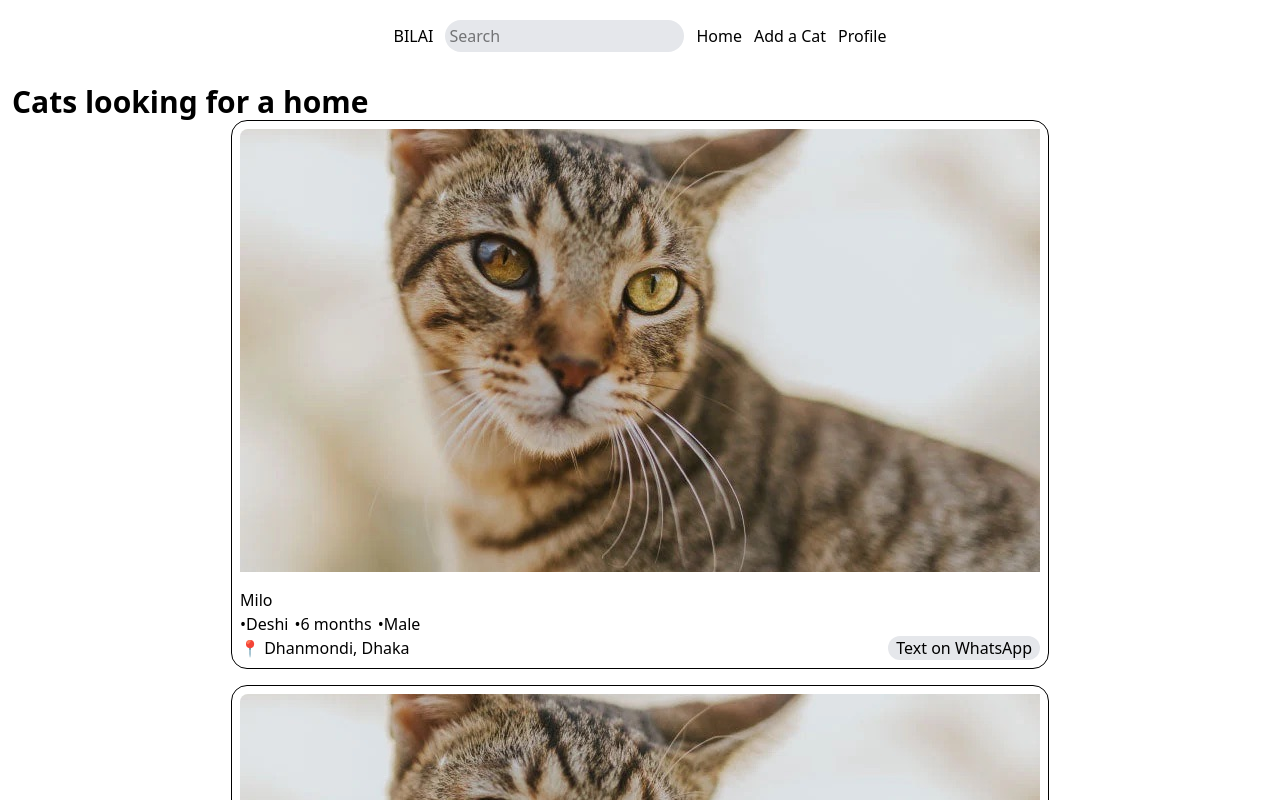
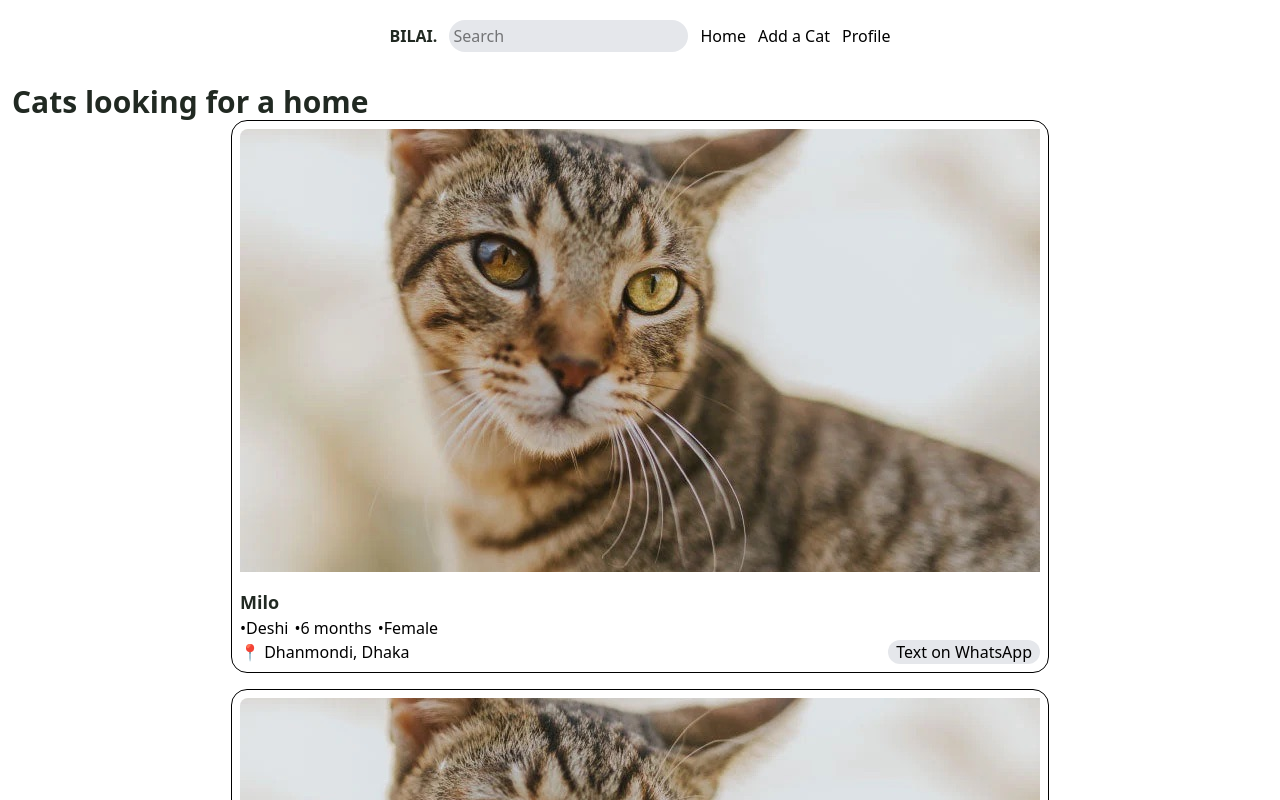
Before and after one commit to jahinhossain8573/bilai, a Next.js app: page / in a window 1280 px wide. Shown: the top 800 px of the page. Built offline with nearby package versions, Linux system fonts and the light colour scheme.

Commit message:
Changing Fonts and color

```diff
--- a/app/components/card.tsx
+++ b/app/components/card.tsx
@@ -15,7 +15,7 @@ export default function Card() {
 
       <div className="p-2">
         {/* Text inside the card */}
-        <h2 className="">Milo</h2> {/* Line 1 — Cat Name */}
+        <h2 className="text-lg font-bold text-[#212922]">Milo</h2> {/* Line 1 — Cat Name */}
         <ul className="flex gap-1.5">
           {" "}
           {/* Line 2 — Breed, Age, Gender */}
@@ -29,7 +29,7 @@ export default function Card() {
           </li>
           <li>
             <span>•</span>
-            <span>Male</span>
+            <span>Female</span>
           </li>
         </ul>
         <div>
--- a/app/page.tsx
+++ b/app/page.tsx
@@ -8,7 +8,7 @@ export default function App() {
         {/* Navbar */}
         <div>
           {/* ADD IN LOGO AND THE "BILAI" TEXT HERE */}
-          <h1>BILAI</h1>
+          <h1 className="text-1xl font-'matcha mint' font-extrabold text-[#212922]">BILAI. </h1>
         </div>
         <input
           type="text"
@@ -27,7 +27,7 @@ export default function App() {
         {/* Search */}
       </header>
       <div className="p-3">
-        <h1 className="font-extrabold text-3xl">Cats looking for a home</h1>
+        <h1 className="font-poppins font-extrabold text-3xl text-[#212922]">Cats looking for a home</h1>
         <div className="flex flex-wrap gap-4 justify-center">
           <Card />
           <Card />
```
